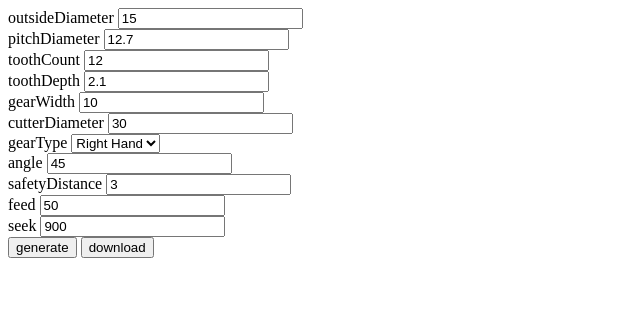
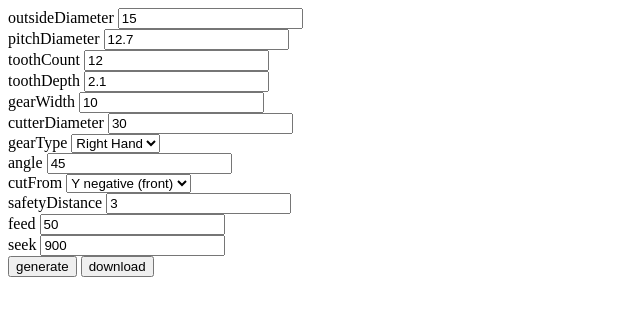
Before and after one commit to dariuskt/gcoder, a PHP site: the page made by index.php in a window 1280 px wide. Shown: the top 316 px of the page, without its empty margins (0-640 px from the left). Run offline with PHP 8.4, Linux system fonts and the light colour scheme.

Commit message:
Added working cutting side selection fixes #2

```diff
--- a/form.php
+++ b/form.php
@@ -35,6 +35,12 @@
 	<label for="angle">angle</label>
 	<input name="angle" id="angle" type="text" value="<?=@$_GET['angle']?>">
 <br/>
+	<label for="cutFrom">cutFrom</label>
+	<select name="cutFrom" id="cutFrom">
+		<option value="-1" <?=(@$_GET['cutFrom']<0)?'selected="selected"':'';?>>Y negative (front)</option>
+		<option value="+1" <?=(@$_GET['cutFrom']>0)?'selected="selected"':'';?>>Y positive (rear)</option>
+	</select>
+<br/>
 	<label for="safetyDistance">safetyDistance</label>
 	<input name="safetyDistance" id="safetyDistance" type="text" value="<?=@$_GET['safetyDistance']?>">
 <br/>
--- a/helical.php
+++ b/helical.php
@@ -12,6 +12,7 @@ class Helical {
 	private $gearWidth = null;
 	private $cutterDiameter = null;
 	private $angle = null;
+	private $cutFrom = null;
 	private $safetyDistance = null;
 	private $feed = null;
 	private $seek = null;
@@ -49,25 +50,25 @@ class Helical {
 
 		// go to safety distance
 		$s.=Gcode::seek(array(
-			'y' => $y0 + $this->safetyDistance,
+			'y' => ($y0 + $this->safetyDistance) * $this->cutFrom,
 		));
 
 		$s.=Gcode::seek(array(
 			'x' => -$this->leadInOut,
-			'a' => $a0,
+			'a' => $a0 * $this->cutFrom,
 		));
 
 		$s.=Gcode::seek(array(
-			'y' => $y0 - $this->toothDepth,
+			'y' => ($y0 - $this->toothDepth) * $this->cutFrom,
 		));
 
 		$s.=Gcode::feed(array(
 			'x' => $this->gearWidth + $this->leadInOut,
-			'a' => $a0 + $this->toothAngle,
+			'a' => ($a0 + $this->toothAngle) * $this->cutFrom,
 		));
 
 		$s.=Gcode::seek(array(
-			'y' => $y0 + $this->safetyDistance,
+			'y' => ($y0 + $this->safetyDistance) * $this->cutFrom,
 		));
 
 		return $s;
--- a/index.php
+++ b/index.php
@@ -11,6 +11,7 @@ $reqFields = array(
 	'cutterDiameter'  => 30,
 	'gearType'        => 'rh',
 	'angle'           => 45,
+	'cutFrom'         => -1,
 	'safetyDistance'  => 3,
 	'feed'            => 50,
 	'seek'            => 900,
```
